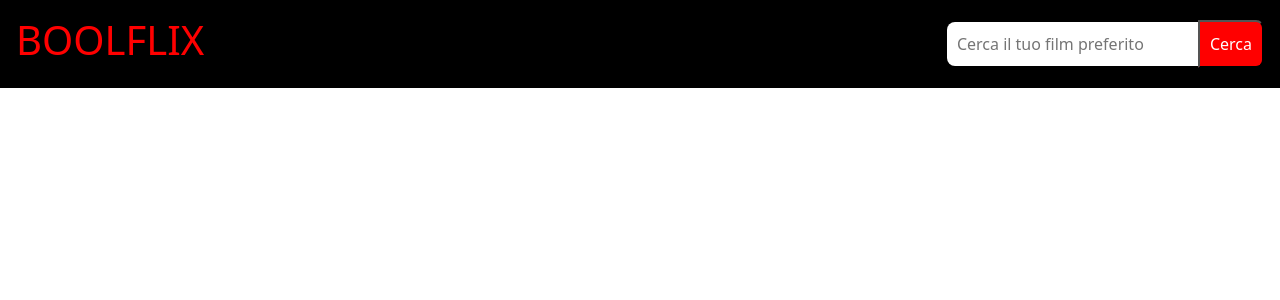
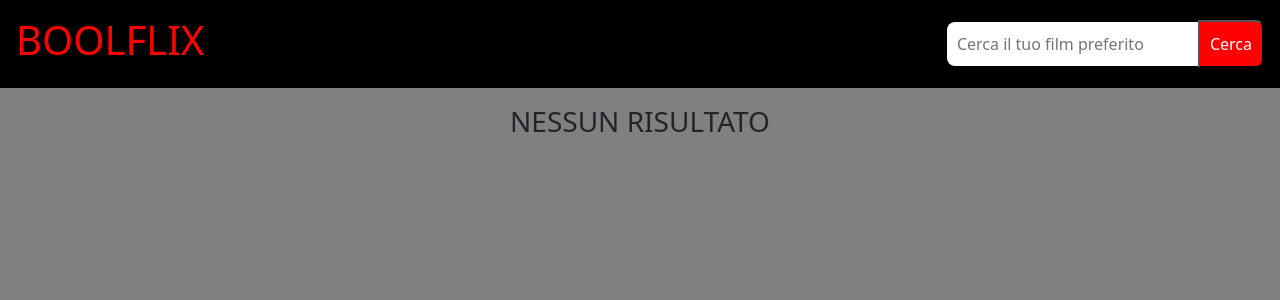
Before and after one commit to mattia0419/vite-boolflix, a Vue app: page / in a window 1280 px wide. Shown: the top 300 px of the page. Built offline with nearby package versions, Linux system fonts and the light colour scheme.

Commit message:
add alert

```diff
--- a/src/App.vue
+++ b/src/App.vue
@@ -17,9 +17,18 @@ export default {
 
 <template>
   <AppHeader></AppHeader>
+  <div class="d-flex justify-content-center" v-if="store.movies.length == 0 && store.series.length == 0">
+    <div class="alert">
+      <h3>NESSUN RISULTATO</h3>
+    </div>
+  </div>
 </template>
 
 
 <style lang="scss">
-@use './assets/style.scss'
+@use './assets/style.scss';
+
+body {
+  background-color: grey;
+}
 </style>
--- a/src/components/AppHeader.vue
+++ b/src/components/AppHeader.vue
@@ -9,11 +9,16 @@ export default {
         }
     },
     methods: {
-        fetchMovies(endPoint) {
-            axios.get(endPoint).then((response) => {
+        fetchMoviesSeries(endPointMovies, endPointSeries) {
+            axios.get(endPointMovies).then((response) => {
                 this.store.movies = response.data.results;
-                console.log(endPoint);
+                console.log(endPointMovies);
                 console.log(this.store.movies);
+            })
+            axios.get(endPointSeries).then((response) => {
+                this.store.series = response.data.results;
+                console.log(endPointSeries);
+                console.log(this.store.series);
             })
         },
     }
@@ -27,7 +32,8 @@ export default {
         </div>
         <div>
             <input type="text" placeholder="Cerca il tuo film preferito" v-model="keyWord">
-            <button @click="fetchMovies(store.apiUriMovies + store.apiKey + '&query=' + keyWord)">Cerca</button>
+            <button
+                @click="fetchMoviesSeries(store.apiUriMovies + store.apiKey + '&query=' + keyWord, store.apiUriSeries + store.apiKey + '&query=' + keyWord)">Cerca</button>
         </div>
     </header>
 </template>
--- a/src/data/store.js
+++ b/src/data/store.js
@@ -5,4 +5,5 @@ export const store = reactive({
     movies: [],
     apiUriMovies: 'https://api.themoviedb.org/3/search/movie?api_key=',
     series: [],
+    apiUriSeries: 'https://api.themoviedb.org/3/search/tv?api_key='
 })
```
